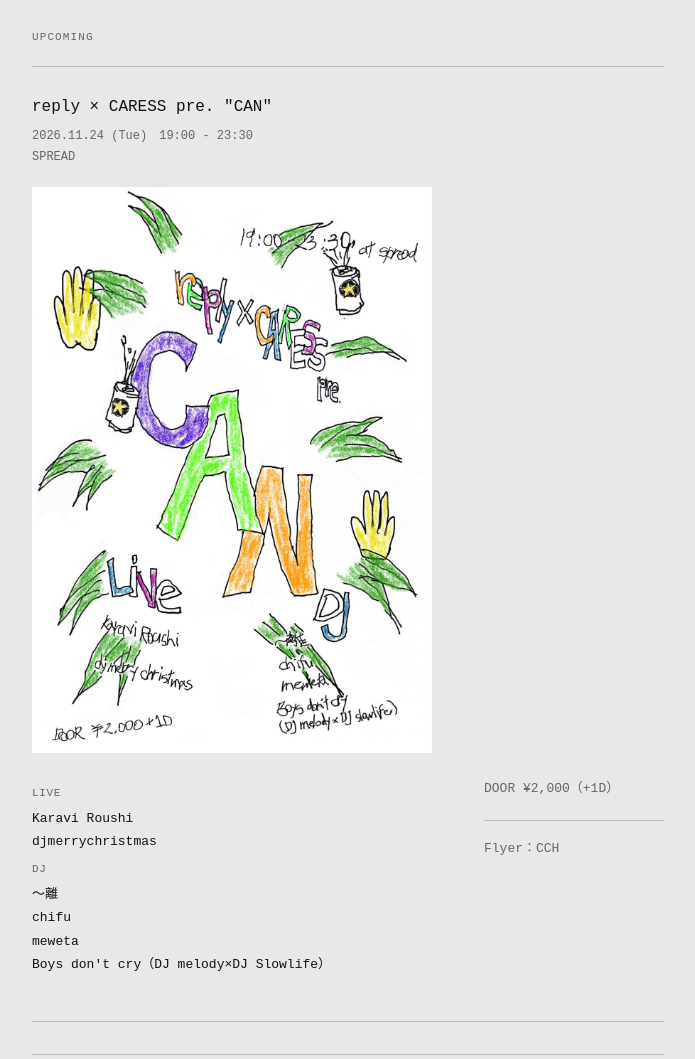
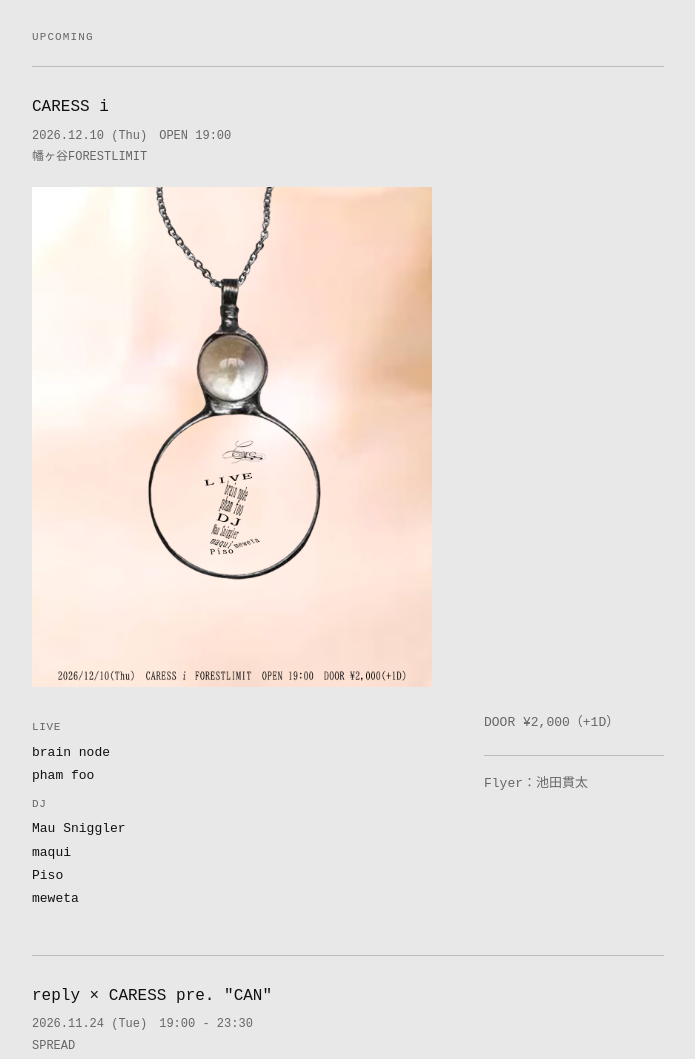
Before and after one commit to miuttet/meweta-site, a plain HTML site: page caress.html in a window 1280 px wide. Shown: the part 201-1260 px from the top of the page, without its empty margins (292-987 px from the left). Drawn offline with Linux system fonts and the light colour scheme; a web font is replaced by a local one.

Commit message:
Add CARESS i (2026-12-10) to caress.html and gigs
Co-Authored-By: Claude Opus 5 <noreply@anthropic.com>

```diff
--- a/caress.html
+++ b/caress.html
@@ -54,6 +54,48 @@
 
   <!-- all events (hidden, sorted by JS) -->
   <ul id="all-events" style="display:none">
+
+    <li class="event-item anim-slide" data-date="2026-12-10">
+      <div class="event-header">
+        <span class="event-title">CARESS i</span>
+        <span class="event-date">2026.12.10 (Thu)&emsp;OPEN 19:00</span>
+        <span class="event-venue">幡ヶ谷FORESTLIMIT</span>
+      </div>
+
+      <div class="event-flyer">
+        <img src="images/caress-i-20261210.png" alt="CARESS i flyer">
+      </div>
+
+      <div class="event-body">
+
+        <div class="event-lineup">
+          <div class="event-lineup-floor">
+            <span class="event-lineup-role">live</span>
+            <ul>
+              <li>brain node</li>
+              <li>pham foo</li>
+            </ul>
+            <span class="event-lineup-role">DJ</span>
+            <ul>
+              <li>Mau Sniggler</li>
+              <li>maqui</li>
+              <li>Piso</li>
+              <li>meweta</li>
+            </ul>
+          </div>
+        </div>
+
+        <div class="event-info-block">
+          <div>
+            DOOR ¥2,000（+1D）
+          </div>
+          <div class="event-ticket">
+            Flyer：池田貫太
+          </div>
+        </div>
+
+      </div>
+    </li>
 
     <li class="event-item anim-slide" data-date="2026-11-24">
       <div class="event-header">
```
Also changed, not shown: js/gigs-data.js (+11 -0 lines), images/caress-i-20261210.png (added).
